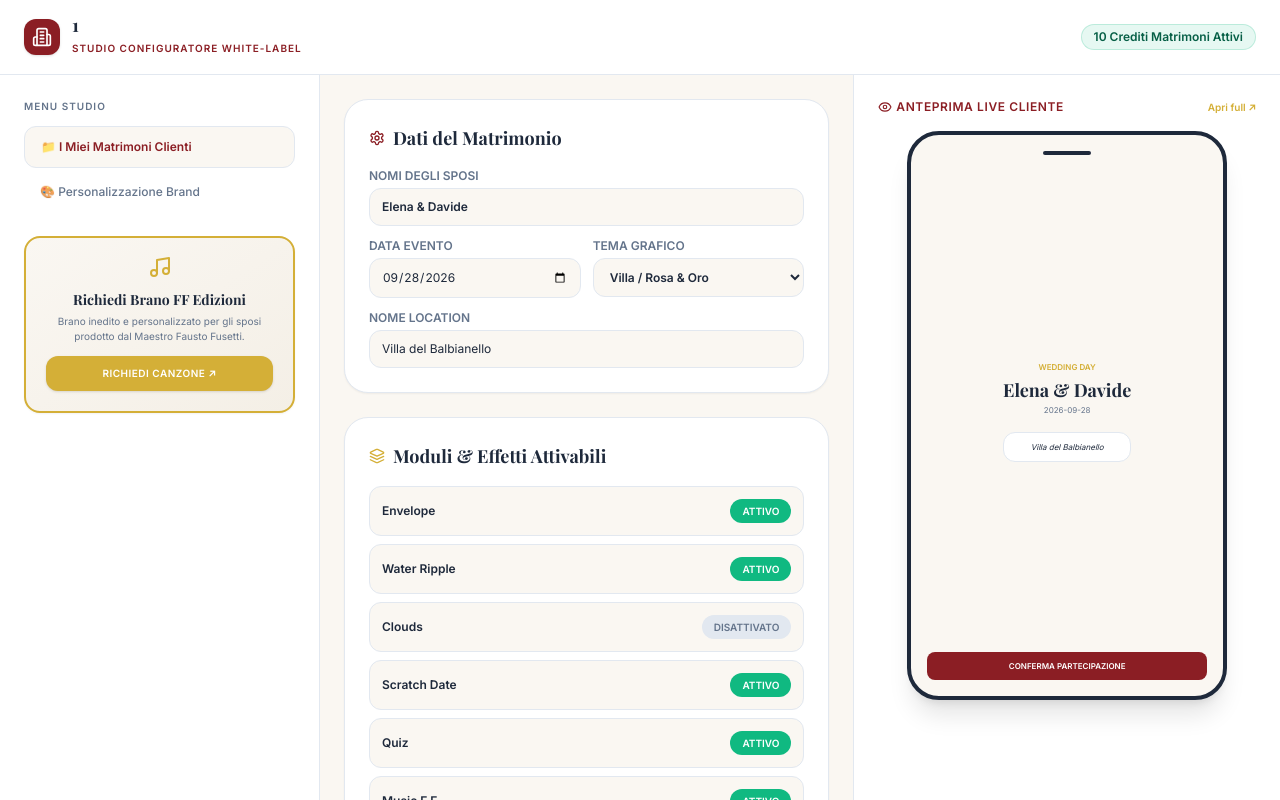
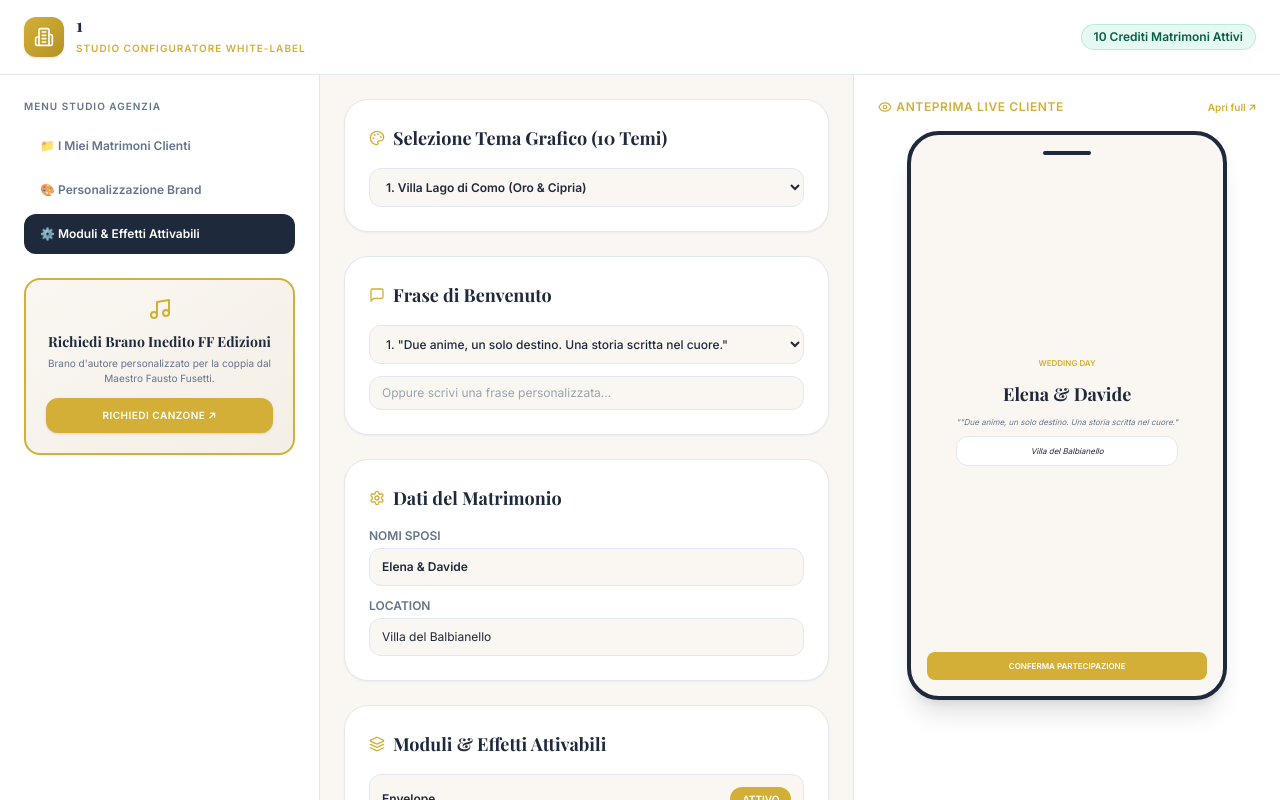
Before and after one commit to Rickym2025/love, a Next.js app: page /agency/1 in a window 1280 px wide. Shown: the top 800 px of the page. Built offline with nearby package versions, Linux system fonts and the light colour scheme; a web font is replaced by a local one.

Commit message:
Update page.tsx

```diff
--- a/src/app/agency/[agencyId]/page.tsx
+++ b/src/app/agency/[agencyId]/page.tsx
@@ -2,23 +2,52 @@
 
 import React, { useState } from 'react';
 import Link from 'next/link';
-import { Building2, Settings, Sparkles, CheckCircle2, Music, Eye, Layers, ExternalLink } from 'lucide-react';
+import { Building2, Settings, Sparkles, Music, Eye, Layers, Palette, MessageSquare, CheckCircle2 } from 'lucide-react';
 
 export default function AgencyStudioPage({ params }: { params: { agencyId: string } }) {
   const agencyName = params.agencyId.replace(/-/g, ' ').toUpperCase();
 
+  const [activeTab, setActiveTab] = useState<'matrimoni' | 'brand' | 'effetti' | 'musica'>('effetti');
+
+  // STATO CONFIGURAZIONE SPOSI
   const [coupleNames, setCoupleNames] = useState('Elena & Davide');
   const [weddingDate, setWeddingDate] = useState('2026-09-28');
   const [locationName, setLocationName] = useState('Villa del Balbianello');
-  const [theme, setTheme] = useState<'pink' | 'blue'>('pink');
+  const [selectedTheme, setSelectedTheme] = useState('1');
+  const [selectedPhrase, setSelectedPhrase] = useState('1');
+  const [customPhrase, setCustomPhrase] = useState('');
 
-  // MODULI ATTIVABILI DALL'AGENZIA
+  const themes = [
+    { id: '1', name: '1. Villa Lago di Como (Oro & Cipria)' },
+    { id: '2', name: '2. Cielo Azzurro & Nuvole' },
+    { id: '3', name: '3. Borgo Toscano & Olivo' },
+    { id: '4', name: '4. Borgo Antico & Ceralacca' },
+    { id: '5', name: '5. Giardino Botanico' },
+    { id: '6', name: '6. Gold & Silk Luxury' },
+    { id: '7', name: '7. Mare & Tramonto' },
+    { id: '8', name: '8. Chic Terracotta' },
+    { id: '9', name: '9. Nordic Minimalist' },
+    { id: '10', name: '10. Royal Palace' },
+  ];
+
+  const welcomePhrases = [
+    '1. "Due anime, un solo destino. Una storia scritta nel cuore."',
+    '2. "L\'amore non guarda con gli occhi, ma con l\'anima."',
+    '3. "Insieme è il nostro posto preferito nel mondo."',
+    '4. "Oggi inizia il nostro per sempre."',
+    '5. "Il giorno più bello da condividere con chi amiamo."',
+    '6. "C\'è solo una felicità nella vita: amare ed essere amati."',
+    '7. "Siete cordialmente invitati al nostro giorno speciale."',
+    '8. "L\'amore è composto da un\'unica anima che abita due corpi."',
+    '9. "Un capitolo d\'amore che inizia insieme a voi."',
+    '10. "La felicità è reale solo quando è condivisa."',
+  ];
+
   const [modules, setModules] = useState({
     envelope: true,
     waterRipple: true,
     clouds: false,
     scratchDate: true,
-    quiz: true,
     musicFF: true,
     amazonWishlist: true,
     photoWall: true,
@@ -31,15 +60,15 @@ export default function AgencyStudioPage({ params }: { params: { agencyId: strin
   return (
     <div className="min-h-screen bg-[#FAF7F2] text-[#1E293B] flex flex-col">
 
-      {/* HEADER AGENZIA STUDIO */}
+      {/* HEADER AGENZIA (ZERO ROSSO - SOLO ORO E BLU NOTTE) */}
       <header className="bg-white border-b border-[#E2E8F0] px-6 py-4 flex items-center justify-between">
         <div className="flex items-center gap-3">
-          <div className="w-9 h-9 rounded-xl bg-[#8B1E24] text-white flex items-center justify-center font-bold text-sm shadow">
+          <div className="w-10 h-10 rounded-xl bg-gradient-to-br from-[#D4AF37] to-[#B59226] text-white flex items-center justify-center font-bold text-sm shadow">
             <Building2 className="w-5 h-5" />
           </div>
           <div>
             <h1 className="font-serif text-lg font-bold text-[#1E293B] leading-none">{agencyName}</h1>
-            <span className="text-[10px] text-[#8B1E24] uppercase tracking-widest font-bold">Studio Configuratore White-Label</span>
+            <span className="text-[10px] text-[#D4AF37] uppercase tracking-widest font-bold">Studio Configuratore White-Label</span>
           </div>
         </div>
 
@@ -51,18 +80,36 @@ export default function AgencyStudioPage({ params }: { params: { agencyId: strin
       </header>
 
       {/* STRUTTURA STUDIO A 3 COLONNE */}
-      <div className="flex-1 grid grid-cols-1 lg:grid-cols-12 gap-0 overflow-hidden">
+      <div className="flex-1 grid grid-cols-1 lg:grid-cols-12 gap-0">
 
         {/* COLONNA 1: MENU NAVIGAZIONE E RICHIESTA BRANO FF EDIZIONI */}
         <div className="lg:col-span-3 bg-white border-r border-[#E2E8F0] p-6 space-y-6">
           <div>
-            <span className="text-[10px] text-[#64748B] uppercase tracking-widest font-bold block mb-3">Menu Studio</span>
-            <nav className="space-y-1">
-              <button className="w-full text-left px-4 py-3 rounded-xl bg-[#FAF7F2] font-bold text-xs text-[#8B1E24] border border-[#E2E8F0]">
+            <span className="text-[10px] text-[#64748B] uppercase tracking-widest font-bold block mb-3">Menu Studio Agenzia</span>
+            <nav className="space-y-1 text-xs font-bold">
+              <button
+                onClick={() => setActiveTab('matrimoni')}
+                className={`w-full text-left px-4 py-3 rounded-xl transition-all ${
+                  activeTab === 'matrimoni' ? 'bg-[#1E293B] text-white' : 'hover:bg-[#FAF7F2] text-[#64748B]'
+                }`}
+              >
                 📁 I Miei Matrimoni Clienti
               </button>
-              <button className="w-full text-left px-4 py-3 rounded-xl hover:bg-[#FAF7F2] text-xs font-medium text-[#64748B]">
+              <button
+                onClick={() => setActiveTab('brand')}
+                className={`w-full text-left px-4 py-3 rounded-xl transition-all ${
+                  activeTab === 'brand' ? 'bg-[#1E293B] text-white' : 'hover:bg-[#FAF7F2] text-[#64748B]'
+                }`}
+              >
                 🎨 Personalizzazione Brand
+              </button>
+              <button
+                onClick={() => setActiveTab('effetti')}
+                className={`w-full text-left px-4 py-3 rounded-xl transition-all ${
+                  activeTab === 'effetti' ? 'bg-[#1E293B] text-white' : 'hover:bg-[#FAF7F2] text-[#64748B]'
+                }`}
+              >
+                ⚙️ Moduli & Effetti Attivabili
               </button>
             </nav>
           </div>
@@ -70,8 +117,8 @@ export default function AgencyStudioPage({ params }: { params: { agencyId: strin
           {/* BOX RICHIESTA BRANO INEDITO FF EDIZIONI */}
           <div className="bg-gradient-to-br from-[#FAF7F2] to-[#F4EFE6] border-2 border-[#D4AF37] p-5 rounded-2xl shadow-sm text-center">
             <Music className="w-6 h-6 text-[#D4AF37] mx-auto mb-2 animate-bounce" />
-            <h4 className="font-serif text-sm font-bold text-[#1E293B] mb-1">Richiedi Brano FF Edizioni</h4>
-            <p className="text-[10px] text-[#64748B] mb-3">Brano inedito e personalizzato per gli sposi prodotto dal Maestro Fausto Fusetti.</p>
+            <h4 className="font-serif text-sm font-bold text-[#1E293B] mb-1">Richiedi Brano Inedito FF Edizioni</h4>
+            <p className="text-[10px] text-[#64748B] mb-3">Brano d'autore personalizzato per la coppia dal Maestro Fausto Fusetti.</p>
             <a
               href="https://wa.me/3904251675950?text=Ciao%20Fausto,%20vorrei%20richiedere%20un%20brano%20inedito%20per%20un%20matrimonio!"
               target="_blank"
@@ -83,16 +130,57 @@ export default function AgencyStudioPage({ params }: { params: { agencyId: strin
           </div>
         </div>
 
-        {/* COLONNA 2: MODULI ED EDITOR INFORMAZIONI SPOSI */}
+        {/* COLONNA 2: MODULI, TEMA GRAFICO E FRASE DI BENVENUTO */}
         <div className="lg:col-span-5 p-6 overflow-y-auto space-y-6 bg-[#FAF7F2]">
+
+          {/* SCELTA TEMA GRAFICO (10 TEMI) */}
           <div className="bg-white p-6 rounded-3xl border border-[#E2E8F0] shadow-sm">
             <h3 className="font-serif text-lg font-bold text-[#1E293B] mb-4 flex items-center gap-2">
-              <Settings className="w-4 h-4 text-[#8B1E24]" /> Dati del Matrimonio
+              <Palette className="w-4 h-4 text-[#D4AF37]" /> Selezione Tema Grafico (10 Temi)
+            </h3>
+            <select
+              value={selectedTheme}
+              onChange={(e) => setSelectedTheme(e.target.value)}
+              className="w-full bg-[#FAF7F2] border border-[#E2E8F0] rounded-xl px-3 py-2.5 font-bold text-xs"
+            >
+              {themes.map((t) => (
+                <option key={t.id} value={t.id}>{t.name}</option>
+              ))}
+            </select>
+          </div>
+
+          {/* FRASE DI BENVENUTO (10 PRESET + CUSTOM) */}
+          <div className="bg-white p-6 rounded-3xl border border-[#E2E8F0] shadow-sm">
+            <h3 className="font-serif text-lg font-bold text-[#1E293B] mb-4 flex items-center gap-2">
+              <MessageSquare className="w-4 h-4 text-[#D4AF37]" /> Frase di Benvenuto
+            </h3>
+            <select
+              value={selectedPhrase}
+              onChange={(e) => setSelectedPhrase(e.target.value)}
+              className="w-full bg-[#FAF7F2] border border-[#E2E8F0] rounded-xl px-3 py-2.5 font-medium text-xs mb-3"
+            >
+              {welcomePhrases.map((p, i) => (
+                <option key={i} value={String(i + 1)}>{p}</option>
+              ))}
+            </select>
+            <input
+              type="text"
+              placeholder="Oppure scrivi una frase personalizzata..."
+              value={customPhrase}
+              onChange={(e) => setCustomPhrase(e.target.value)}
+              className="w-full bg-[#FAF7F2] border border-[#E2E8F0] rounded-xl px-3 py-2 text-xs"
+            />
+          </div>
+
+          {/* DATI SPOSI */}
+          <div className="bg-white p-6 rounded-3xl border border-[#E2E8F0] shadow-sm">
+            <h3 className="font-serif text-lg font-bold text-[#1E293B] mb-4 flex items-center gap-2">
+              <Settings className="w-4 h-4 text-[#D4AF37]" /> Dati del Matrimonio
             </h3>
 
             <div className="space-y-3 text-xs">
               <div>
-                <label className="block text-[#64748B] font-bold mb-1 uppercase">Nomi degli Sposi</label>
+                <label className="block text-[#64748B] font-bold mb-1 uppercase">Nomi Sposi</label>
                 <input
                   type="text"
                   value={coupleNames}
@@ -101,31 +189,8 @@ export default function AgencyStudioPage({ params }: { params: { agencyId: strin
                 />
               </div>
 
-              <div className="grid grid-cols-2 gap-3">
-                <div>
-                  <label className="block text-[#64748B] font-bold mb-1 uppercase">Data Evento</label>
-                  <input
-                    type="date"
-                    value={weddingDate}
-                    onChange={(e) => setWeddingDate(e.target.value)}
-                    className="w-full bg-[#FAF7F2] border border-[#E2E8F0] rounded-xl px-3 py-2.5"
-                  />
-                </div>
-                <div>
-                  <label className="block text-[#64748B] font-bold mb-1 uppercase">Tema Grafico</label>
-                  <select
-                    value={theme}
-                    onChange={(e) => setTheme(e.target.value as any)}
-                    className="w-full bg-[#FAF7F2] border border-[#E2E8F0] rounded-xl px-3 py-2.5 font-bold"
-                  >
-                    <option value="pink">Villa / Rosa & Oro</option>
-                    <option value="blue">Cielo Azzurro & Nuvole</option>
-                  </select>
-                </div>
-              </div>
-
               <div>
-                <label className="block text-[#64748B] font-bold mb-1 uppercase">Nome Location</label>
+                <label className="block text-[#64748B] font-bold mb-1 uppercase">Location</label>
                 <input
                   type="text"
                   value={locationName}
@@ -149,7 +214,7 @@ export default function AgencyStudioPage({ params }: { params: { agencyId: strin
                   <button
                     onClick={() => toggleModule(key as any)}
                     className={`px-3 py-1 rounded-full text-[10px] font-bold uppercase transition-all ${
-                      isEnabled ? 'bg-emerald-500 text-white' : 'bg-slate-200 text-slate-500'
+                      isEnabled ? 'bg-[#D4AF37] text-white' : 'bg-slate-200 text-slate-500'
                     }`}
                   >
                     {isEnabled ? 'Attivo' : 'Disattivato'}
@@ -160,40 +225,42 @@ export default function AgencyStudioPage({ params }: { params: { agencyId: strin
           </div>
         </div>
 
-        {/* COLONNA 3: PREVIEW LIVE DELL'INVITO E DELLA FESTA */}
+        {/* COLONNA 3: PREVIEW LIVE DELL'INVITO */}
         <div className="lg:col-span-4 bg-white border-l border-[#E2E8F0] p-6 flex flex-col justify-between">
           <div>
             <div className="flex items-center justify-between mb-4">
-              <span className="text-xs text-[#8B1E24] font-bold uppercase tracking-wider flex items-center gap-1">
+              <span className="text-xs text-[#D4AF37] font-bold uppercase tracking-wider flex items-center gap-1">
                 <Eye className="w-3.5 h-3.5" /> Anteprima Live Cliente
               </span>
               <Link
                 href="/elena-e-davide"
                 target="_blank"
-                className="text-[10px] font-bold text-[#D4AF37] hover:underline flex items-center gap-1"
+                className="text-[10px] font-bold text-[#D4AF37] hover:underline"
               >
                 Apri full ↗
               </Link>
             </div>
 
-            {/* MOCKUP MOBILE PREVIEW */}
+            {/* MOCKUP MOBILE PREVIEW REALE */}
             <div className="w-full max-w-xs mx-auto aspect-[9/16] bg-[#FAF7F2] border-4 border-[#1E293B] rounded-[32px] p-4 shadow-xl flex flex-col items-center justify-between text-center overflow-hidden">
               <div className="w-12 h-1 bg-[#1E293B] rounded-full mb-2" />
-              <div className="my-auto">
+              <div className="my-auto space-y-2">
                 <span className="text-[8px] text-[#D4AF37] font-bold uppercase">Wedding Day</span>
                 <h4 className="font-serif text-lg text-[#1E293B] font-bold">{coupleNames}</h4>
-                <p className="text-[8px] text-[#64748B]">{weddingDate}</p>
-                <div className="mt-4 p-2 bg-white rounded-xl border border-[#E2E8F0] text-[8px] italic">
+                <p className="text-[8px] text-[#64748B] italic">
+                  "{customPhrase || welcomePhrases[Number(selectedPhrase) - 1]?.slice(3, -1)}"
+                </p>
+                <div className="p-2 bg-white rounded-xl border border-[#E2E8F0] text-[8px] italic">
                   {locationName}
                 </div>
               </div>
-              <div className="w-full py-2 bg-[#8B1E24] text-white text-[8px] font-bold rounded-lg uppercase">
+              <div className="w-full py-2 bg-[#D4AF37] text-white text-[8px] font-bold rounded-lg uppercase">
                 Conferma Partecipazione
               </div>
             </div>
           </div>
 
-          <button className="w-full py-3.5 rounded-xl bg-[#8B1E24] text-white font-bold text-xs uppercase tracking-widest shadow-md mt-6 hover:bg-[#6E1216]">
+          <button className="w-full py-3.5 rounded-xl bg-[#D4AF37] text-white font-bold text-xs uppercase tracking-widest shadow-md mt-6 hover:bg-[#B59226]">
             Salva & Genera Link Sposi 🚀
           </button>
         </div>
```
